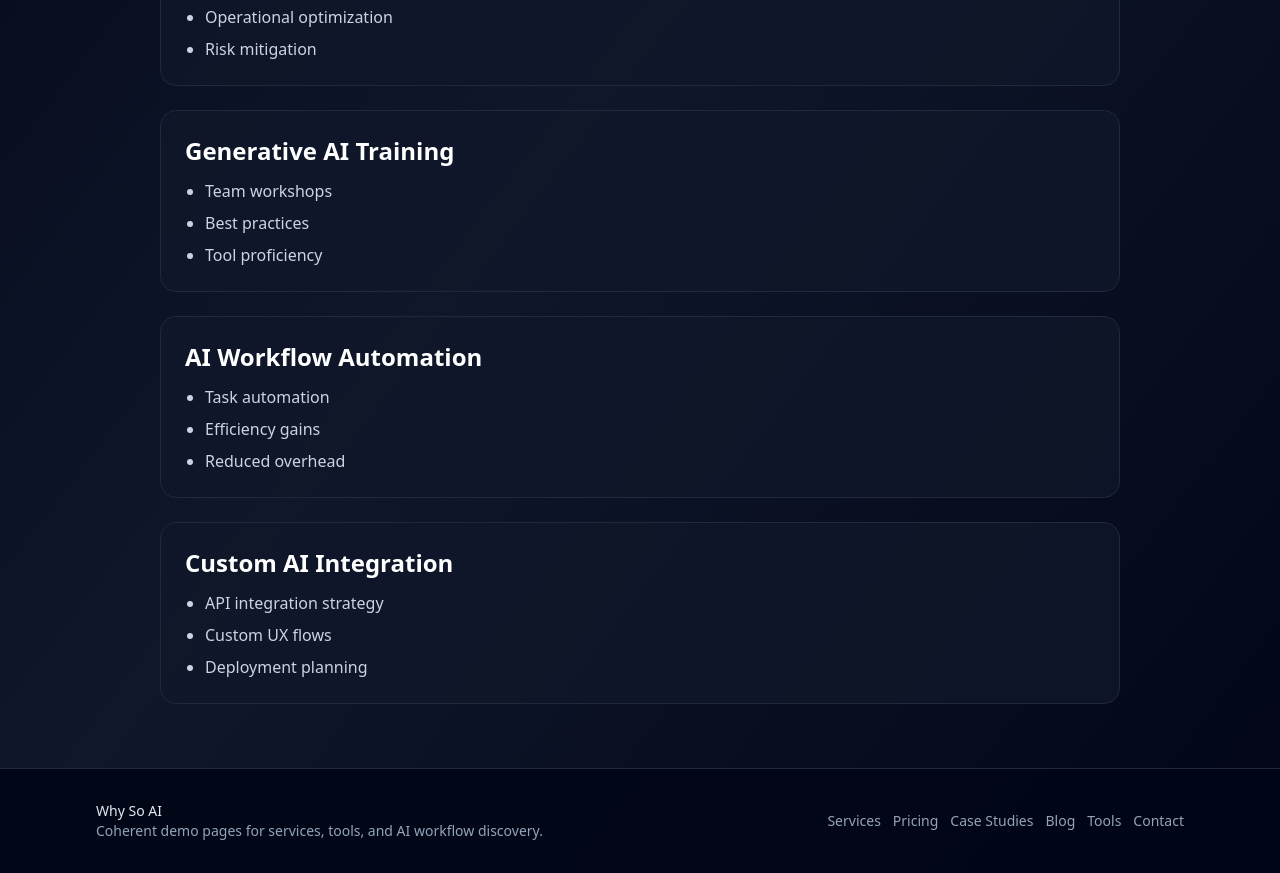
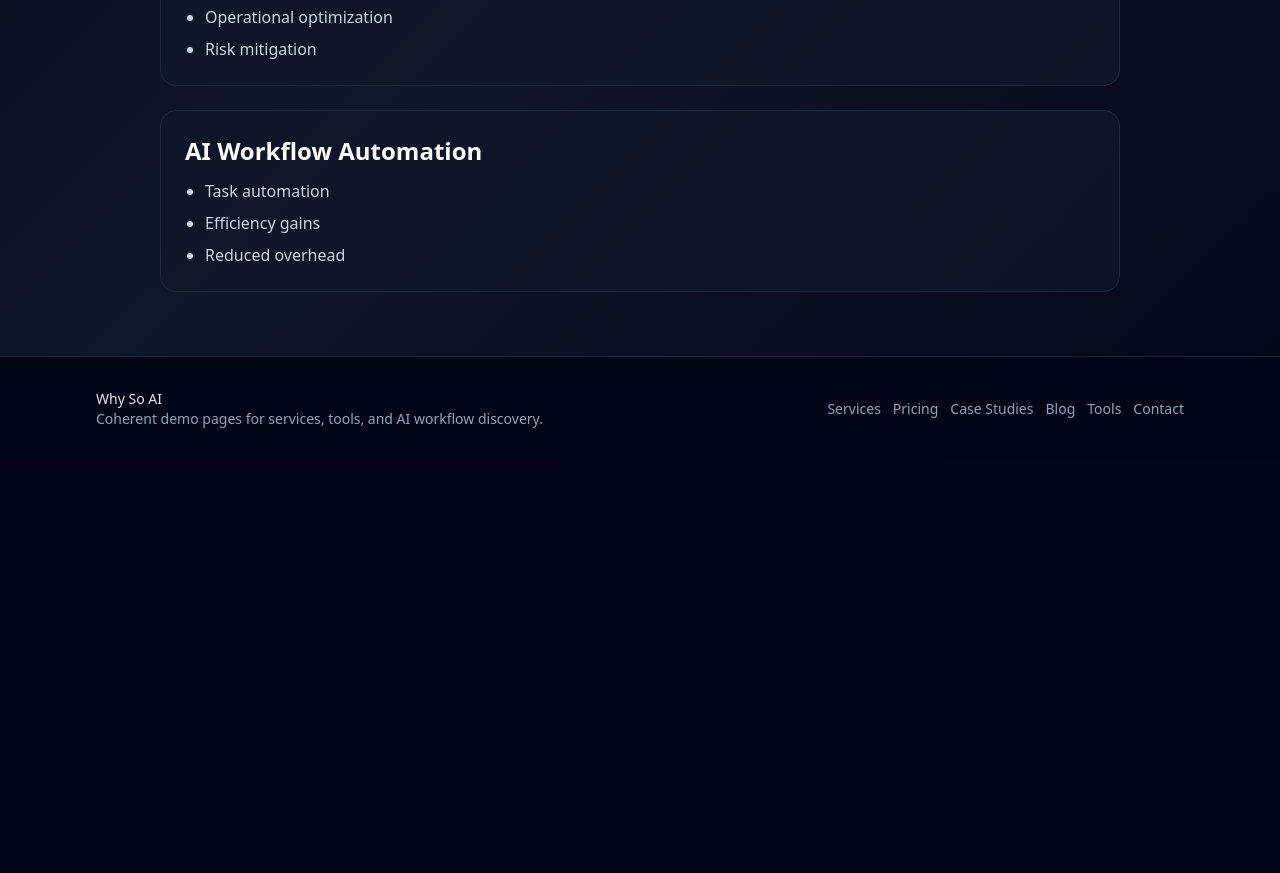
Before and after one commit to why-so-ai-llc/why-so-ai-platform, a Next.js app: page /case-studies in a window 1280 px wide. Shown: the part 800-1673 px from the top of the page. After the commit the page ends 1261 px from the top, so only its background shows below. Built offline with nearby package versions, Linux system fonts and the light colour scheme.

Commit message:
Keep case studies as curated subset
Co-authored-by: why-so-ai-llc <329772057+why-so-ai-llc@users.noreply.github.com>

```diff
--- a/app/case-studies/page.tsx
+++ b/app/case-studies/page.tsx
@@ -17,10 +17,20 @@ const getOutcomeEntries = (slug: string, outcomes: string[]) => {
   });
 };
 
-const caseStudies = services.map((service) => ({
-  title: service.name,
-  outcomes: getOutcomeEntries(service.slug, service.outcomes),
-}));
+const caseStudyServiceSlugs = ['ai-strategy-consulting', 'predictive-analytics', 'ai-workflow-automation'];
+
+const caseStudies = caseStudyServiceSlugs.flatMap((slug) => {
+  const service = services.find((entry) => entry.slug === slug);
+
+  return service
+    ? [
+        {
+          title: service.name,
+          outcomes: getOutcomeEntries(service.slug, service.outcomes),
+        },
+      ]
+    : [];
+});
 
 export default function CaseStudiesPage() {
   return (
```
